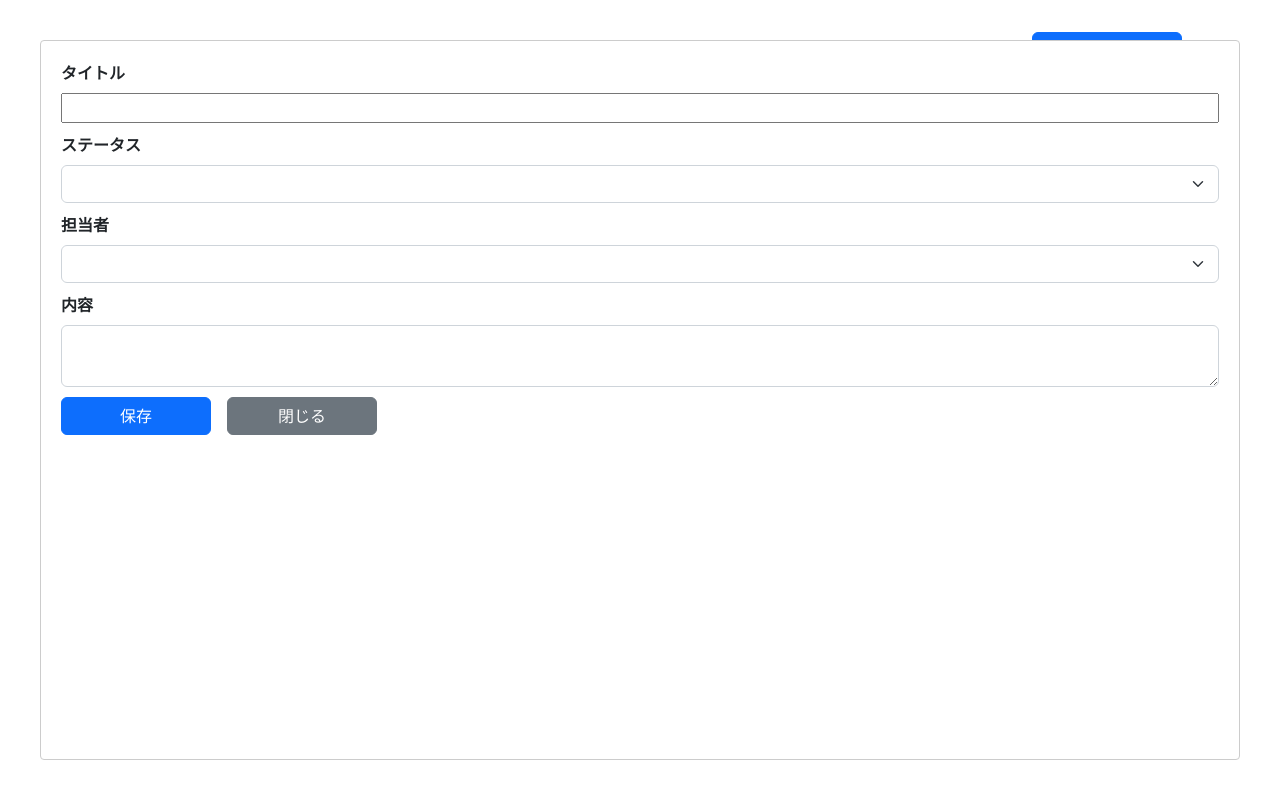
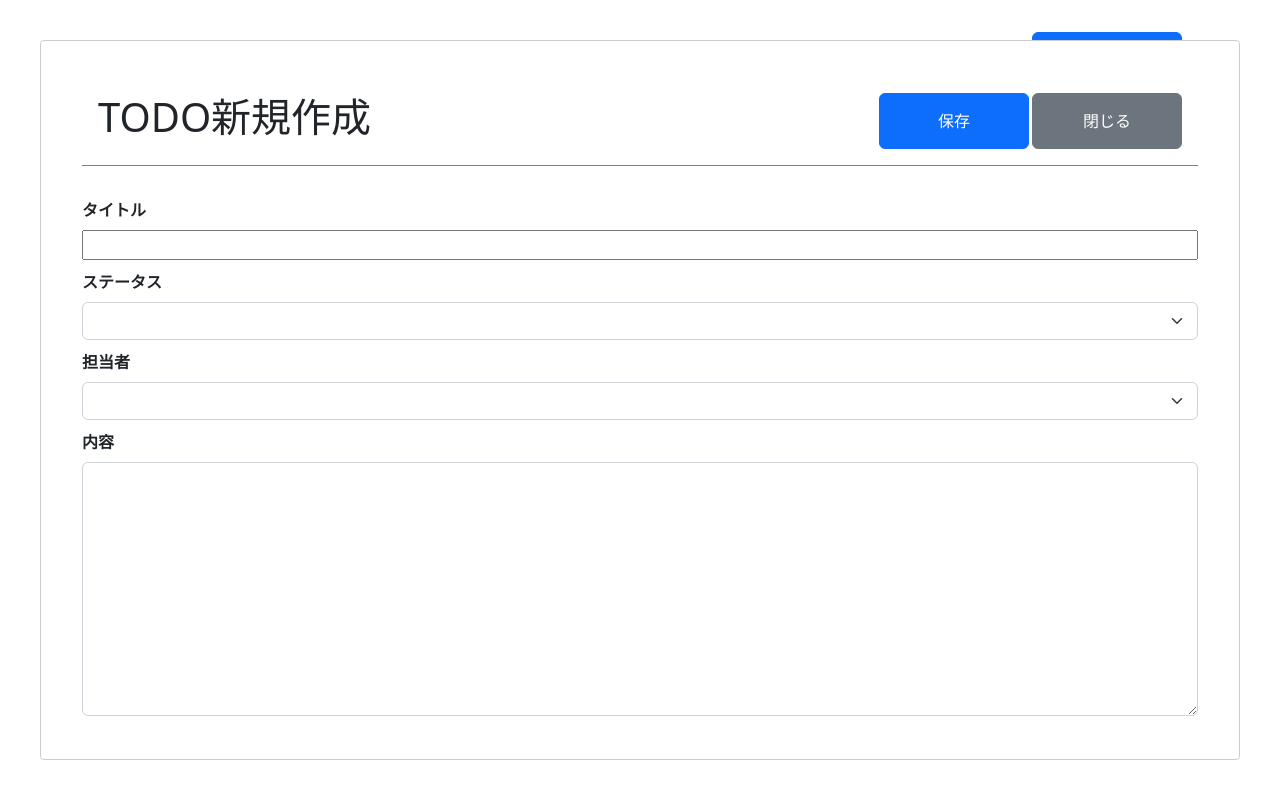
Before and after one commit to pond0527/todo-list, a Next.js app in the folder front/: page /todo in a window 1280 px wide. Both pictures are taken after a click on the button "新規作成". Built offline with nearby package versions, Linux system fonts and the light colour scheme.

Commit message:
add docker file,  and bugfix

```diff
--- a/front/src/components/PageHeader/Styles.module.scss
+++ b/front/src/components/PageHeader/Styles.module.scss
@@ -7,5 +7,6 @@
 
 .rightItems {
     display: flex;
+    column-gap: 3px;
     justify-content: flex-end;
 }
--- a/front/src/components/Todo/TodoForm.tsx
+++ b/front/src/components/Todo/TodoForm.tsx
@@ -2,8 +2,12 @@ import clsx from 'clsx';
 import styles from './todo.module.scss';
 import { Member, Status, TodoFormType } from 'types/todo/type.d';
 import { useFormContext } from 'react-hook-form';
+import { Layout } from 'components/Layout';
+
+type Mode = 'new' | 'edit';
 
 type Props = {
+    mode: Mode;
     todoId: number;
     memberList: Member[];
     statusList: Status[];
@@ -12,13 +16,14 @@ type Props = {
 };
 
 export const TodoForm = ({
+    mode,
     todoId,
     onComplate,
     onBack,
     statusList,
     memberList,
 }: Props) => {
-    const { register, handleSubmit } = useFormContext<TodoFormType>();
+    const { register, getValues } = useFormContext<TodoFormType>();
 
     const onSubmit = async (data: TodoFormType) => {
         await fetch(`http://localhost:3000/api/todo/${todoId}`, {
@@ -29,8 +34,47 @@ export const TodoForm = ({
         onComplate?.();
     };
 
+    const handleDelete = async () => {
+        await fetch(`http://localhost:3000/api/todo/${todoId}`, {
+            method: 'DELETE',
+        });
+
+        onComplate?.();
+    };
+
     return (
-        <form className={clsx('form')} onSubmit={handleSubmit(onSubmit)}>
+        <Layout
+            pageTitle={`TODO${mode === 'new' ? '新規作成' : '編集'}`}
+            rightItems={
+                <>
+                    <button
+                        type="button"
+                        className={clsx('btn btn-primary', styles.btn)}
+                        onClick={() => onSubmit(getValues())}
+                    >
+                        保存
+                    </button>
+
+                    {mode === 'edit' && (
+                        <button
+                            className={clsx('btn btn-danger', styles.btn)}
+                            onClick={handleDelete}
+                        >
+                            削除
+                        </button>
+                    )}
+
+                    <button
+                        type="button"
+                        className={clsx('btn btn-secondary', styles.btn)}
+                        onClick={onBack}
+                    >
+                        閉じる
+                    </button>
+                </>
+            }
+        >
+            <form className={clsx('form')}>
                 <div className={clsx(styles.formGroup)}>
                     <div className={clsx(styles.formItem)}>
                         <label className={clsx('form-label', styles.labelName)}>
@@ -79,24 +123,12 @@ export const TodoForm = ({
                         </label>
                         <textarea
                             className="form-control"
+                            rows={10}
                             {...register('detail')}
                         />
                     </div>
-
-                <button
-                    type="submit"
-                    className={clsx('btn btn-primary me-3', styles.btn)}
-                >
-                    保存
-                </button>
-                <button
-                    type="button"
-                    className={clsx('btn btn-secondary', styles.btn)}
-                    onClick={onBack}
-                >
-                    閉じる
-                </button>
                 </div>
             </form>
+        </Layout>
     );
 };
--- a/front/src/pages/api/todo/[todoId].ts
+++ b/front/src/pages/api/todo/[todoId].ts
@@ -4,31 +4,51 @@ import { NextApiRequest, NextApiResponse } from 'next';
 import * as fs from 'node:fs/promises';
 import { TODO_LIST_FILEPATH, getTodoList } from '../todo';
 
-const handler = async (req: NextApiRequest, res: NextApiResponse<ApiResoinse<boolean>>) => {
+const handler = async (
+    req: NextApiRequest,
+    res: NextApiResponse<ApiResoinse<boolean>>,
+) => {
     console.log(req.query, req.body);
     const { todoId } = req.query;
     if (req.method === 'POST') {
-        const result = await createTodoList(Number(todoId), JSON.parse(req.body) as TodoFormType);
-        res.status(200).json({data: result});
+        const result = await upsertTodo(
+            Number(todoId),
+            JSON.parse(req.body) as TodoFormType,
+        );
+        res.status(200).json({ data: result });
+    } else if (req.method === 'DELETE') {
+        const result = await deleteTodo(Number(todoId));
+        res.status(200).json({ data: result });
     } else {
         res.status(403);
     }
 };
 
-const createTodoList = async (todoId: number, todo: TodoFormType) => {
+const upsertTodo = async (todoId: number, todoForm: TodoFormType) => {
     const todoList = await getTodoList();
-    const otherTodo = todoList.filter(o => o.id !== todoId);
-    if(todoList.length > otherTodo.length) {
-        // データ不正
+    const matchedTargetTodo = todoList.find((o) => o.id === todoId);
+    let todo: TodoListJsonData;
+    if (matchedTargetTodo) {
+        // 存在するデータは上書きするので警告しておく
         console.warn(`${todoId} is conflict to override`);
+        todo = { ...matchedTargetTodo, ...todoForm, updateAt: new Date() };
+    } else {
+        todo = { ...todoForm, id: todoId, createAt: new Date() };
     }
 
-    todoList.push({
-        ...todo,
-        id: todoId,
-        createAt: new Date(),
-    } as TodoListJsonData);
+    const updateTodoList: TodoListJsonData[] = todoList
+        .filter((o) => o.id !== todoId)
+        .concat([todo]);
 
+    return save(updateTodoList);
+};
+
+const deleteTodo = async (todoId: number) => {
+    const todoList = await getTodoList();
+    return save(todoList.filter((o) => o.id !== todoId));
+};
+
+const save = (todoList: TodoListJsonData[]): boolean => {
     try {
         fs.writeFile(TODO_LIST_FILEPATH, JSON.stringify(todoList));
         return true;
--- a/front/src/pages/todo.tsx
+++ b/front/src/pages/todo.tsx
@@ -26,20 +26,17 @@ const TodoList = ({ todoList, memberList, statusList }: Props) => {
     const router = useRouter();
     const [isOpenFormModal, setIsOpenFormModal] = useState(false);
     const { toast, Toaster } = useToast();
-    useEffect(() => {
-        console.log('## start TodoList');
-        console.log('todoList: ', todoList);
-        console.log(todoList.length, typeof todoList);
-
-        return () => {
-            console.log('## end TodoList');
-        };
-    }, [todoList]);
-
+    const [isEdit, setIsEdit] = useState(false);
     const useFormMethods = useForm<TodoFormType>();
 
     const handleEditTodo = useCallback(
         (todoId: number) => {
+            setIsEdit(true);
+            useFormMethods.resetField('id', {
+                defaultValue: todoId,
+                keepDirty: true,
+            });
+
             const editTodo = todoList.find((o) => o.id === todoId);
             useFormMethods.reset(editTodo);
             setIsOpenFormModal(true);
@@ -49,15 +46,19 @@ const TodoList = ({ todoList, memberList, statusList }: Props) => {
 
     const handleBack = useCallback(() => {
         setIsOpenFormModal(false);
+        setIsEdit(false);
+
         // TODO: フォームの初期化
-        useFormMethods.reset();
-    }, [useFormMethods]);
+        useFormMethods.reset({ id: todoList.length + 1 });
+    }, [useFormMethods, todoList]);
 
     const handleComplateNewTodo = useCallback(() => {
         setIsOpenFormModal(false);
+
         // TODO: フォームの初期化
         useFormMethods.reset();
-        toast.success('Todoを保存しました。');
+        toast.success('保存しました。');
+
         router.reload();
     }, [router, useFormMethods, toast]);
 
@@ -88,24 +89,32 @@ const TodoList = ({ todoList, memberList, statusList }: Props) => {
                     </tr>
                 </thead>
                 <tbody>
-                    {todoList.map((todo) => (
+                    {todoList
+                        .sort((o) => o.id)
+                        .reverse()
+                        .map((todo) => (
                             <tr
                                 key={todo.id}
                                 onClick={() => handleEditTodo(todo.id)}
                             >
                                 <td>{todo.title}</td>
-                            <td>
-                                {statusList?.find((o) => o.id === todo.status)
-                                    ?.label ?? '-'}
+                                <td suppressHydrationWarning>
+                                    {statusList.find(
+                                        (o) => o.id === todo.status,
+                                    )?.label || '-'}
                                 </td>
-                            <td>{todo.detail}</td>
-                            <td>
-                                {memberList?.find(
+                                <td suppressHydrationWarning>{todo.detail}</td>
+                                <td suppressHydrationWarning>
+                                    {memberList.find(
                                         (o) => o.id === todo.assignment,
-                                )?.name ?? '-'}
+                                    )?.name || '-'}
                                 </td>
-                            <td>{todo.createAt.toLocaleString()}</td>
-                            <td>{todo.updateAt?.toLocaleString() || '-'}</td>
+                                <td suppressHydrationWarning>
+                                    {todo.createAt.toLocaleString()}
+                                </td>
+                                <td suppressHydrationWarning>
+                                    {todo.updateAt?.toLocaleString() || '-'}
+                                </td>
                             </tr>
                         ))}
                 </tbody>
@@ -121,7 +130,8 @@ const TodoList = ({ todoList, memberList, statusList }: Props) => {
                     }}
                 >
                     <TodoForm
-                        todoId={todoList.length + 1}
+                        mode={isEdit ? 'edit' : 'new'}
+                        todoId={useFormMethods.getValues('id')}
                         memberList={memberList}
                         statusList={statusList}
                         onComplate={handleComplateNewTodo}
@@ -146,7 +156,7 @@ export const getServerSideProps = async (
     const statusList = await getStatusList();
     console.log('## end getServerSideProps');
     return {
-        props: { todoList, memberList, statusList }, // will be passed to the page component as props
+        props: { todoList, memberList, statusList },
     };
 };
 
--- a/front/src/types/todo/type.d.ts
+++ b/front/src/types/todo/type.d.ts
@@ -1,6 +1,6 @@
 export type TodoFormType = Pick<
     TodoListJsonData,
-    'title' | 'status' | 'assignment' | 'detail'
+    'id' | 'title' | 'status' | 'assignment' | 'detail'
 >;
 
 export type TodoListJsonData = {
```
Also changed, not shown: 2 other files (tests, documents, lock files or other folders). Lines whose indentation alone changed are shown as unchanged.
